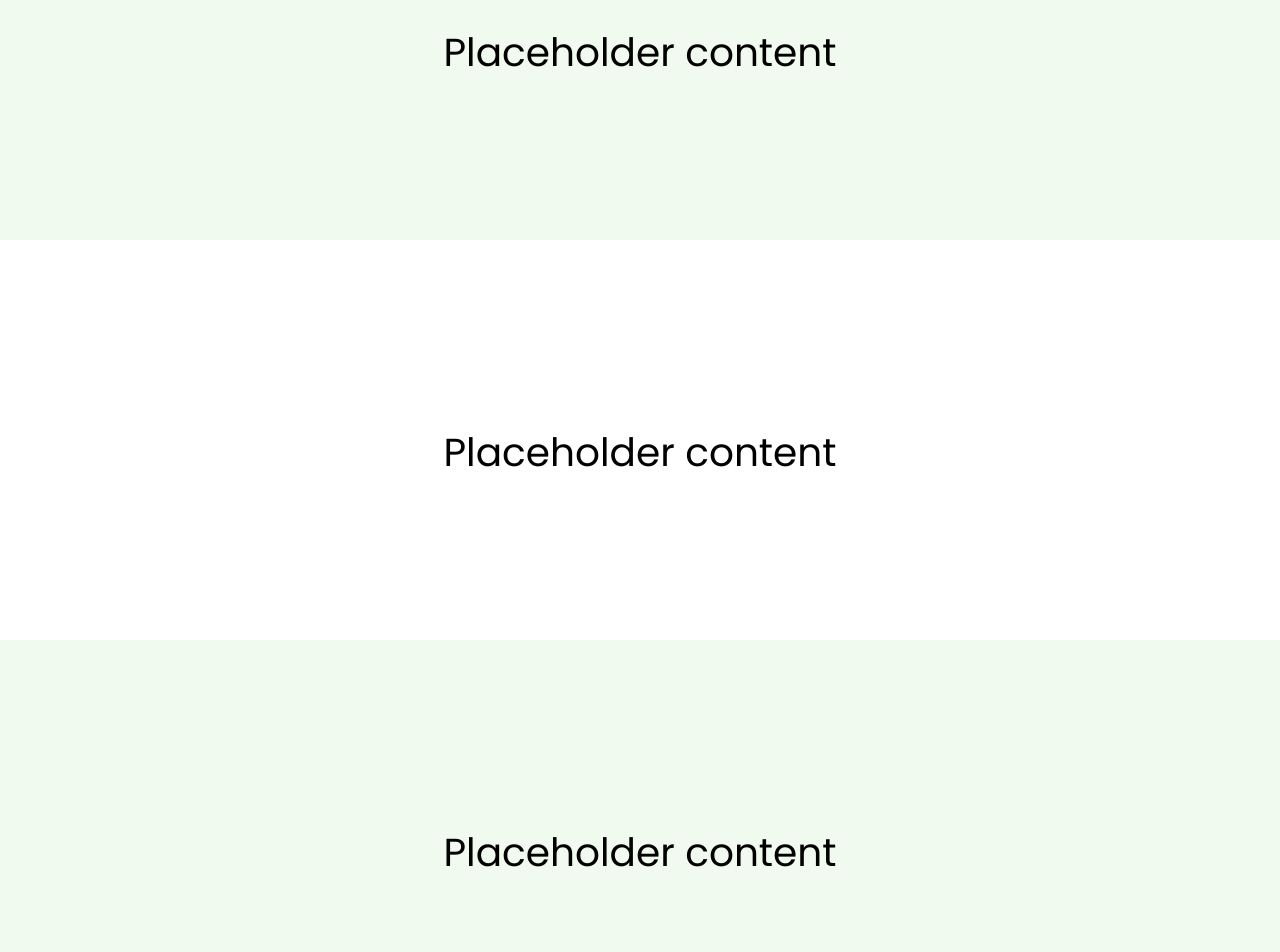
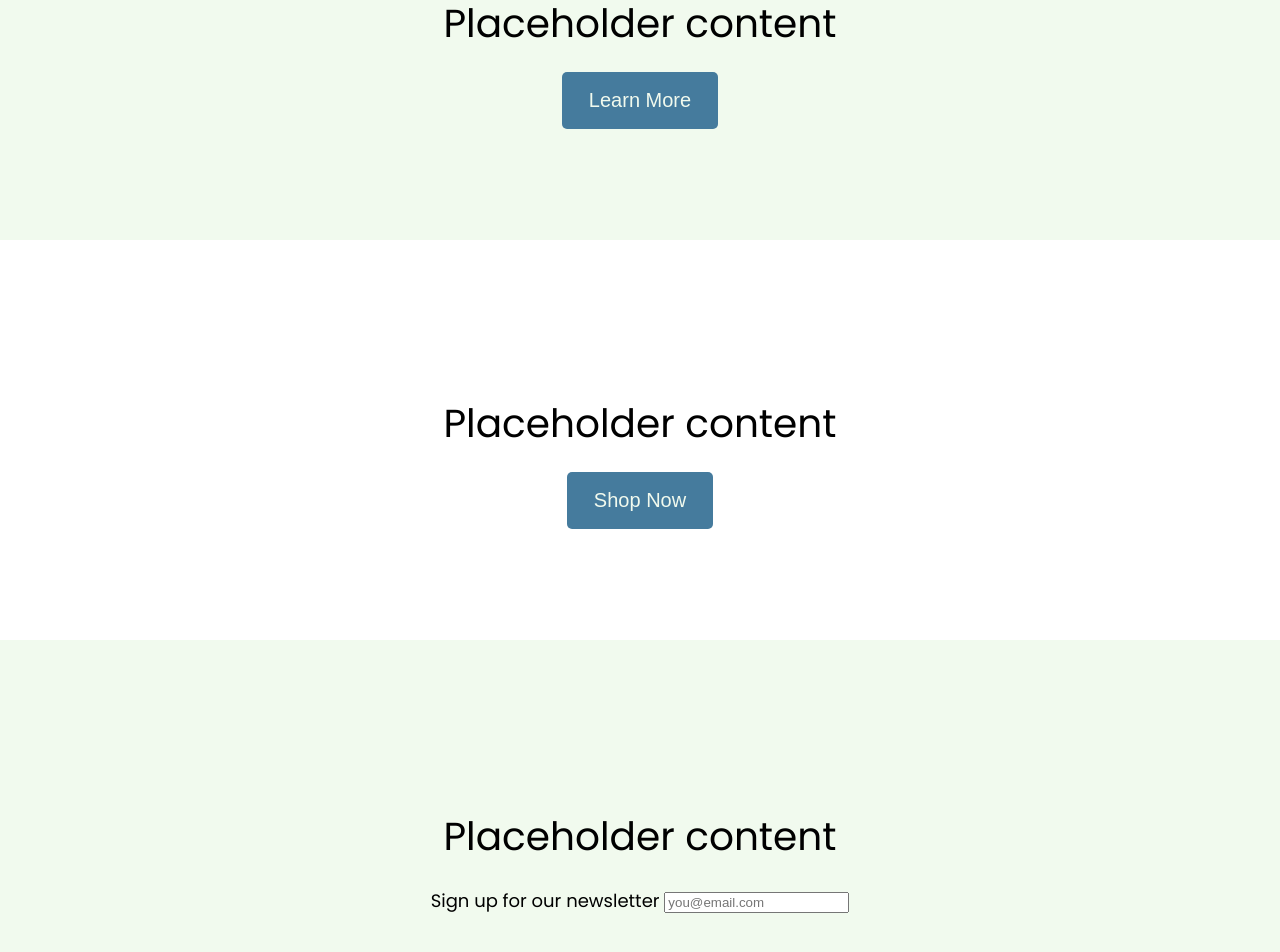
Before and after one commit to tony-sull/svelte-cart-mockup, a Svelte app: page / in a window 1280 px wide. Shown: the part 668-1620 px from the top of the page. Built offline with nearby package versions, Linux system fonts and the light colour scheme.

Commit message:
feat: :wheelchair: Fixing focus handling when the modal opens and closes
The cart's close button is now set to autofocus, modalAction accepts an option for what element to focus when the modal closes

```diff
--- a/src/App.svelte
+++ b/src/App.svelte
@@ -34,14 +34,20 @@
 
   <section class="container alt">
     <h2>Placeholder content</h2>
+    <button class="btn btn--primary btn--lg">Learn More</button>
   </section>
 
   <section class="container">
     <h2>Placeholder content</h2>
+    <button class="btn btn--primary btn--lg">Shop Now</button>
   </section>
 
   <section class="container alt">
     <h2>Placeholder content</h2>
+    <label>
+      Sign up for our newsletter
+      <input type="email" placeholder="you@email.com" />
+    </label>
   </section>
 </main>
 
@@ -67,6 +73,7 @@
   section {
     height: 50vh;
     display: flex;
+    flex-direction: column;
     align-items: center;
     justify-content: center;
   }
--- a/src/actions/modalAction.ts
+++ b/src/actions/modalAction.ts
@@ -1,5 +1,13 @@
 export type ModalActionOptions = {
-    close: () => void
+    close: () => void,
+    focusElem?: Element,
+    originalFocusElem?: Element
+}
+
+function focusOnElement(elem?: Element) {
+    if (elem instanceof HTMLElement) {
+        elem.focus()
+    }
 }
 
 export function modalAction(node: HTMLElement, options?: ModalActionOptions) {
@@ -13,20 +21,21 @@ export function modalAction(node: HTMLElement, options?: ModalActionOptions) {
     }
 
     function onKeyDown(e: KeyboardEvent) {
-        e.stopPropagation()
         if (e.key === 'Escape' && options?.close) {
             options.close()
+            e.stopPropagation()
         }
     }
 
     node.addEventListener('transitionend', onTransitionEnd)
     node.addEventListener('keydown', onKeyDown)
 
-    node.focus()
+    focusOnElement(options?.focusElem)
 
     return {
         destroy: () => {
             document.body.style.overflow = originalOverflow
+            focusOnElement(options.originalFocusElem)
             node.removeEventListener('transitionend', onTransitionEnd)
             node.removeEventListener('keydown', onKeyDown)
         }
--- a/src/components/ShoppingCart.svelte
+++ b/src/components/ShoppingCart.svelte
@@ -3,6 +3,8 @@
   import { fade, fly } from "svelte/transition";
   import NumberSpinner from "./NumberSpinner.svelte";
   import { modalAction } from "../actions/modalAction";
+
+  const originalFocusElem = document.activeElement;
 
   const dispatch = createEventDispatcher();
 
@@ -17,14 +19,14 @@
 <aside
   role="dialog"
   class="container"
-  use:modalAction
+  use:modalAction={{ close: onClose, originalFocusElem }}
   aria-labelledby="cart-title"
   transition:fly={{ duration: 250, x: clientWidth }}
   bind:clientWidth
 >
   <header>
     <h1 id="cart-title" class="text-lg">Shopping Cart</h1>
-    <button class="btn btn--icon" on:click={onClose}>
+    <button class="btn btn--icon" on:click={onClose} aria-label="Close" autofocus>
       <svg
         xmlns="http://www.w3.org/2000/svg"
         viewBox="0 0 24 24"
```
